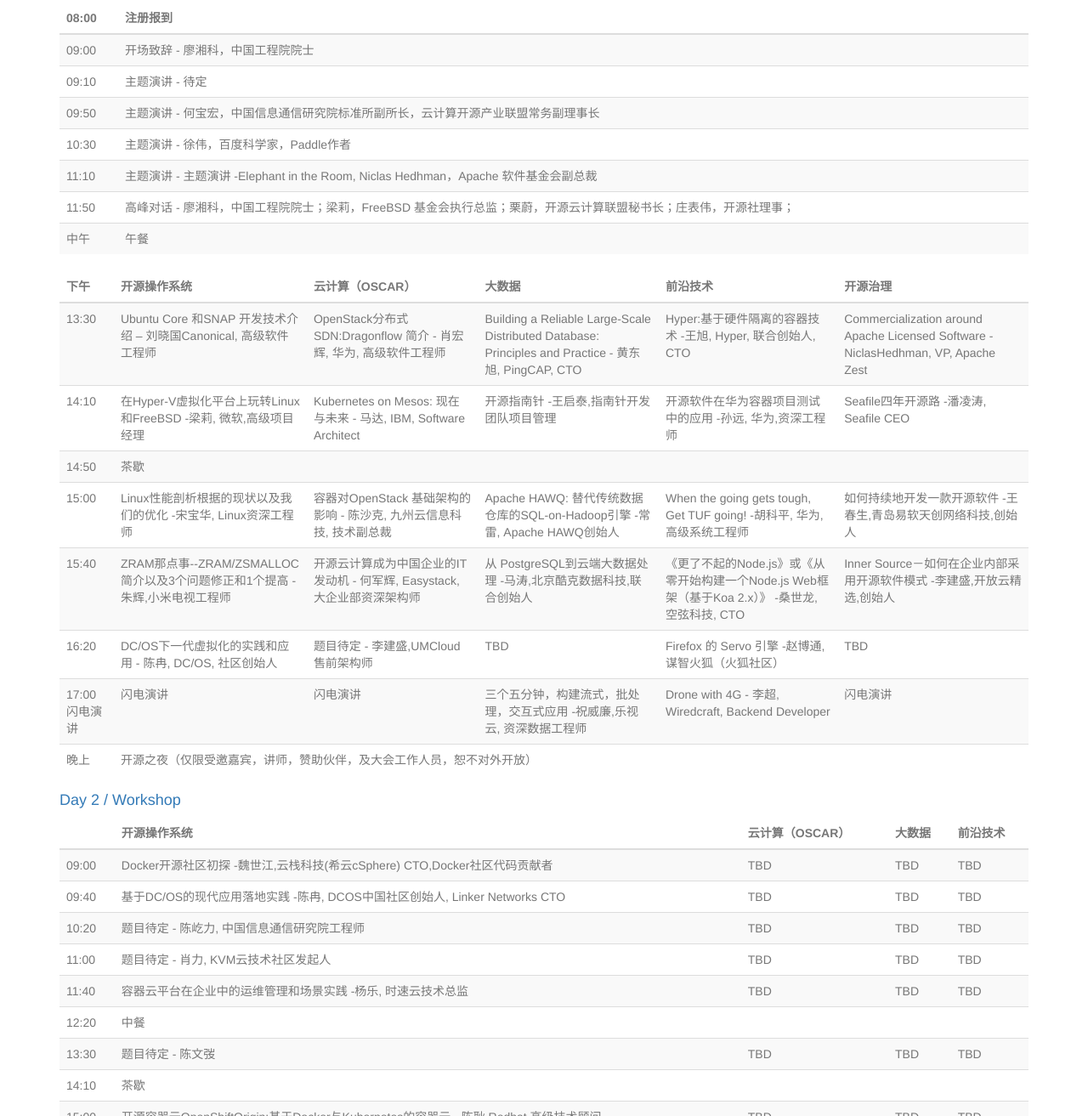
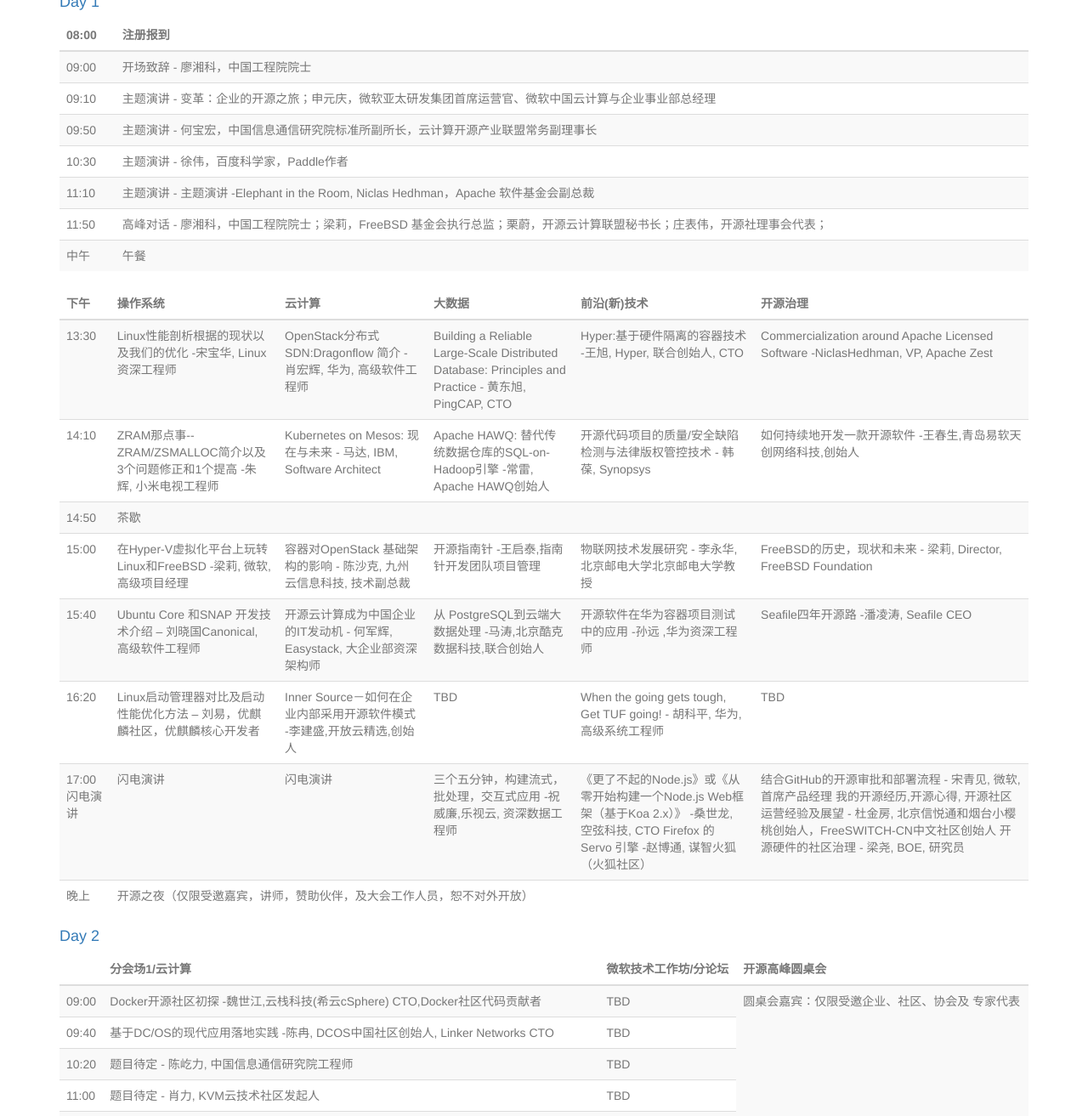
Before and after one commit to kaiyuanshe/COSCON2016, a plain HTML site: page index.html in a window 1280 px wide. Shown: the part 1487-2800 px from the top of the page at 85% size. Drawn offline with Linux system fonts and the light colour scheme; a script that the page names is missing.

Commit message:
update schedule

```diff
--- a/index.html
+++ b/index.html
@@ -60,15 +60,16 @@
 		<!-- intro -->
 		<div class="container ty-intro">
 			<div class="col-md-12 top-grid">
+				<p>由开源社主办的中国开源年会2016 (COSCon'16 - China Open Source Conference 2016) 即将于今年10月15日-16日在北京举办。</p>
 				<h4><a href="#!">我们是谁</a></h4>
 				<p>
-					2016中国开源年会由开源社主办。开源社是由中国支持开源的企业、社区以及个人所组织的一个开源联盟，一直以来致力于在中国推广开源，推动中国开源社区成为全球开源软件和硬件的积极贡献者。并携手国内社区，高校，企业，政府，共创健康可持续发展的开源生态体系。
+					开源社是由中国支持开源的企业、社区以及个人所组织的一个开源联盟，一直以来致力于在中国推广开源，推动中国开源社区成为全球开源软件和硬件的积极贡献者。并携手国内社区，高校，企业，政府，共创健康可持续发展的开源生态体系。
 				</p>
 			</div>
 			<div class="col-md-12 top-grid">
 				<h4><a href="#!">我们打算办一个怎样的大会</a></h4>
 				<p>
-					我们将在今年的10月15~16日，于北京举办2016中国开源年会（China Open Source Conference 2016），通过这次大会，我们希望能够实现：
+					通过这次大会，我们希望能够实现：
 					<ul>
 						<li>开源社区、企业的高手齐聚一堂、激荡火花</li>
 						<li>跨社区、跨技术领域、跨国度的年度盛会</li>
@@ -146,7 +147,7 @@
 						</tr>
 						<tr>
 							<td>09:10</td>
-							<td>主题演讲 - 待定</td>
+							<td>主题演讲 - 变革：企业的开源之旅；申元庆，微软亚太研发集团首席运营官、微软中国云计算与企业事业部总经理</td>
 						</tr>
 						<tr>
 							<td>09:50</td>
@@ -162,7 +163,7 @@
 						</tr>
 						<tr>
 							<td>11:50</td>
-							<td>高峰对话 - 廖湘科，中国工程院院士；梁莉，FreeBSD 基金会执行总监；栗蔚，开源云计算联盟秘书长；庄表伟，开源社理事；</td>
+							<td>高峰对话 - 廖湘科，中国工程院院士；梁莉，FreeBSD 基金会执行总监；栗蔚，开源云计算联盟秘书长；庄表伟，开源社理事会代表；</td>
 						</tr>
 						<tr>
 							<td>中午</td>
@@ -174,10 +175,10 @@
 					<thead>
 						<tr>
 							<th>下午</th>
-							<th>开源操作系统</th>
-							<th>云计算（OSCAR）</th>
+							<th>操作系统</th>
+							<th>云计算</th>
 							<th>大数据</th>
-							<th>前沿技术</th>
+							<th>前沿(新)技术</th>
 							<th>开源治理</th>
 						</tr>
 					</thead>
@@ -185,7 +186,7 @@
 					<tbody>
 						<tr>
 							<td>13:30</td>
-							<td> Ubuntu Core 和SNAP 开发技术介绍 – 刘晓国Canonical, 高级软件工程师</td>
+							<td>Linux性能剖析根据的现状以及我们的优化 -宋宝华, Linux资深工程师</td>
 							<td>OpenStack分布式 SDN:Dragonflow 简介 - 肖宏辉, 华为, 高级软件工程师</td>
 							<td>Building a Reliable Large-Scale Distributed Database: Principles and Practice - 黄东旭, PingCAP, CTO</td>
 							<td>Hyper:基于硬件隔离的容器技术 -王旭, Hyper, 联合创始人, CTO</td>
@@ -193,12 +194,13 @@
 						</tr>
 						<tr>
 							<td>14:10</td>
-							<td>在Hyper-V虚拟化平台上玩转Linux和FreeBSD -梁莉, 微软,高级项目经理</td>
+							<td>ZRAM那点事--ZRAM/ZSMALLOC简介以及3个问题修正和1个提高 -朱辉, 小米电视工程师</td>
 							<td>Kubernetes on Mesos: 现在与未来 - 马达, IBM, Software Architect</td>
-							<td>开源指南针 -王启泰,指南针开发团队项目管理
+							<td>Apache HAWQ: 替代传统数据仓库的SQL-on-Hadoop引擎 -常雷, Apache HAWQ创始人
 							</td>
-							<td>开源软件在华为容器项目测试中的应用 -孙远, 华为,资深工程师</td>
-							<td>Seafile四年开源路 -潘凌涛, Seafile CEO</td>
+							<td>开源代码项目的质量/安全缺陷检测与法律版权管控技术 - 韩葆, Synopsys</td>
+							<td>如何持续地开发一款开源软件 -王春生,青岛易软天创网络科技,创始人
+							</td>
 						</tr>
 						<tr>
 							<td>14:50</td>
@@ -206,31 +208,35 @@
 						</tr>
 						<tr>
 							<td>15:00</td>
-							<td>Linux性能剖析根据的现状以及我们的优化 -宋宝华, Linux资深工程师</td>
+							<td>在Hyper-V虚拟化平台上玩转Linux和FreeBSD -梁莉, 微软,高级项目经理</td>
 							<td>容器对OpenStack 基础架构的影响 - 陈沙克, 九州云信息科技, 技术副总裁</td>
-							<td>Apache HAWQ: 替代传统数据仓库的SQL-on-Hadoop引擎 -常雷, Apache HAWQ创始人</td>
-							<td>When the going gets tough, Get TUF going! -胡科平, 华为, 高级系统工程师</td>
-							<td>如何持续地开发一款开源软件 -王春生,青岛易软天创网络科技,创始人
+							<td>开源指南针 -王启泰,指南针开发团队项目管理
+							</td>
+							<td>物联网技术发展研究 - 李永华, 北京邮电大学北京邮电大学教授</td>
+							<td>FreeBSD的历史，现状和未来 - 梁莉, Director, FreeBSD Foundation
 							</td>
 						</tr>
 						<tr>
 							<td>15:40</td>
-							<td>ZRAM那点事--ZRAM/ZSMALLOC简介以及3个问题修正和1个提高 -朱辉,小米电视工程师
+							<td>Ubuntu Core 和SNAP 开发技术介绍 – 刘晓国Canonical, 高级软件工程师
 							</td>
 							<td>开源云计算成为中国企业的IT发动机 - 何军辉, Easystack, 大企业部资深架构师</td>
 							<td>从 PostgreSQL到云端大数据处理 -马涛,北京酷克数据科技,联合创始人
 							</td>
-							<td>《更了不起的Node.js》或《从零开始构建一个Node.js Web框架（基于Koa 2.x）》 -桑世龙, 空弦科技, CTO</td>
-							<td>Inner Source－如何在企业内部采用开源软件模式 -李建盛,开放云精选,创始人
+							<td>开源软件在华为容器项目测试中的应用 -孙远 ,华为资深工程师</td>
+							<td>Seafile四年开源路 -潘凌涛, Seafile CEO
 							</td>
 						</tr>
 						<tr>
 							<td>16:20</td>
-							<td>DC/OS下一代虚拟化的实践和应用 - 陈冉, DC/OS, 社区创始人
+							<td>
+								Linux启动管理器对比及启动性能优化方法 – 刘易，优麒麟社区，优麒麟核心开发者
+
 							</td>
-							<td>题目待定 - 李建盛,UMCloud售前架构师</td>
+							<td>Inner Source－如何在企业内部采用开源软件模式 -李建盛,开放云精选,创始人
+							</td>
 							<td>TBD</td>
-							<td>Firefox 的 Servo 引擎 -赵博通,谋智火狐（火狐社区）
+							<td>When the going gets tough, Get TUF going! - 胡科平, 华为,高级系统工程师
 							</td>
 							<td>TBD</td>
 						</tr>
@@ -240,8 +246,8 @@
 							<td>闪电演讲</td>
 							<td>闪电演讲</td>
 							<td>三个五分钟，构建流式，批处理，交互式应用 -祝威廉,乐视云, 资深数据工程师</td>
-							<td>Drone with 4G - 李超, Wiredcraft, Backend Developer</td>
-							<td>闪电演讲</td>
+							<td>《更了不起的Node.js》或《从零开始构建一个Node.js Web框架（基于Koa 2.x）》 -桑世龙, 空弦科技, CTO Firefox 的 Servo 引擎 -赵博通, 谋智火狐（火狐社区）</td>
+							<td>结合GitHub的开源审批和部署流程 - 宋青见, 微软, 首席产品经理 我的开源经历,开源心得, 开源社区运营经验及展望 - 杜金房, 北京信悦通和烟台小樱桃创始人，FreeSWITCH-CN中文社区创始人 开源硬件的社区治理 - 梁尧, BOE, 研究员</td>
 						</tr>
 						<tr>
 							<td>晚上</td>
@@ -249,15 +255,14 @@
 						</tr>
 					</tbody>
 				</table>
-				<h4><a href="#!">Day 2 / Workshop</a></h4>
+				<h4><a href="#!">Day 2</a></h4>
 				<table class="table table-striped">
 					<thead>
 						<tr>
 							<th></th>
-							<th>开源操作系统</th>
-							<th>云计算（OSCAR）</th>
-							<th>大数据</th>
-							<th>前沿技术</th>
+							<th>分会场1/云计算</th>
+							<th>微软技术工作坊/分论坛 </th>
+							<th>开源高峰圆桌会</th>
 						</tr>
 					</thead>
 
@@ -266,70 +271,59 @@
 							<td>09:00</td>
 							<td>Docker开源社区初探 -魏世江,云栈科技(希云cSphere) CTO,Docker社区代码贡献者</td>
 							<td>TBD</td>
-							<td>TBD</td>
-							<td>TBD</td>
+							<td rowspan="12">圆桌会嘉宾：仅限受邀企业、社区、协会及 专家代表
+							</td>
 						</tr>
 						<tr>
 							<td>09:40</td>
 							<td>基于DC/OS的现代应用落地实践 -陈冉, DCOS中国社区创始人, Linker Networks CTO</td>
-							<td>TBD</td>
-							<td>TBD</td>
 							<td>TBD</td>
 						</tr>
 						<tr>
 							<td>10:20</td>
 							<td>题目待定 - 陈屹力, 中国信息通信研究院工程师</td>
 							<td>TBD</td>
-							<td>TBD</td>
-							<td>TBD</td>
 						</tr>
 						<tr>
 							<td>11:00</td>
 							<td>题目待定 - 肖力, KVM云技术社区发起人</td>
 							<td>TBD</td>
-							<td>TBD</td>
-							<td>TBD</td>
 						</tr>
 						<tr>
 							<td>11:40</td>
-							<td>容器云平台在企业中的运维管理和场景实践 -杨乐, 时速云技术总监</td>
-							<td>TBD</td>
-							<td>TBD</td>
+							<td>题目待定 - 肖德时, 北京数人科技有限公司, CTO</td>
 							<td>TBD</td>
 						</tr>
 						<tr>
 							<td>12:20</td>
-							<td colspan="4">中餐</td>
+							<td colspan="2">中餐</td>
 						</tr>
 						<tr>
 							<td>13:30</td>
-							<td>题目待定 - 陈文弢</td>
-							<td>TBD</td>
-							<td>TBD</td>
+							<td>开源如何解决 DevOps的问题:Cloud Foundry and more - 况宁, 微软,高级项目经理</td>
 							<td>TBD</td>
 						</tr>
 						<tr>
 							<td>14:10</td>
-							<td colspan="4">茶歇</td>
+							<td>题目待定 - 陈文弢</td>
+							<td>TBD</td>
+						</tr>
+						<tr>
+							<td>14:50</td>
+							<td colspan="2">茶歇</td>
 						</tr>
 						<tr>
 							<td>15:00</td>
 							<td>开源容器云OpenShiftOrigin:基于Docker与Kubernetes的容器云 - 陈耿,Redhat,高级技术顾问</td>
 							<td>TBD</td>
-							<td>TBD</td>
-							<td>TBD</td>
 						</tr>
 						<tr>
 							<td>15:40</td>
-							<td>开源如何解决 DevOps的问题:Cloud Foundry and more - 况宁, 微软,高级项目经理</td>
-							<td>TBD</td>
 							<td>TBD</td>
 							<td>TBD</td>
 						</tr>
 						<tr>
 							<td>16:20</td>
-							<td>Kubernetes 的行业编排实践 -王昕, 北京轻元科技首席架构师</td>
-							<td>TBD</td>
 							<td>TBD</td>
 							<td>TBD</td>
 						</tr>
@@ -363,7 +357,7 @@
 		<div class="ty-sponsors" id="sponsors">
 			<div class="container">
 				<div class="ty-header">
-						赞助商
+					赞助商
 				</div>
 
 				<div class="ty-logos">
```
